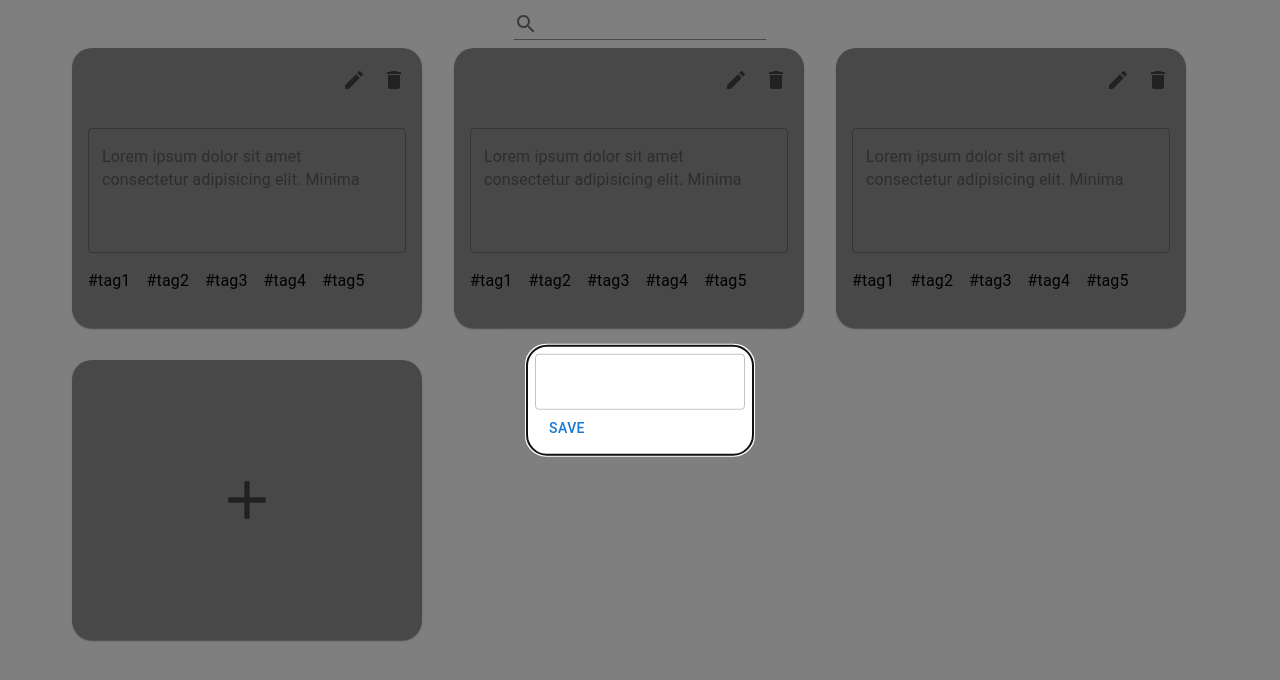
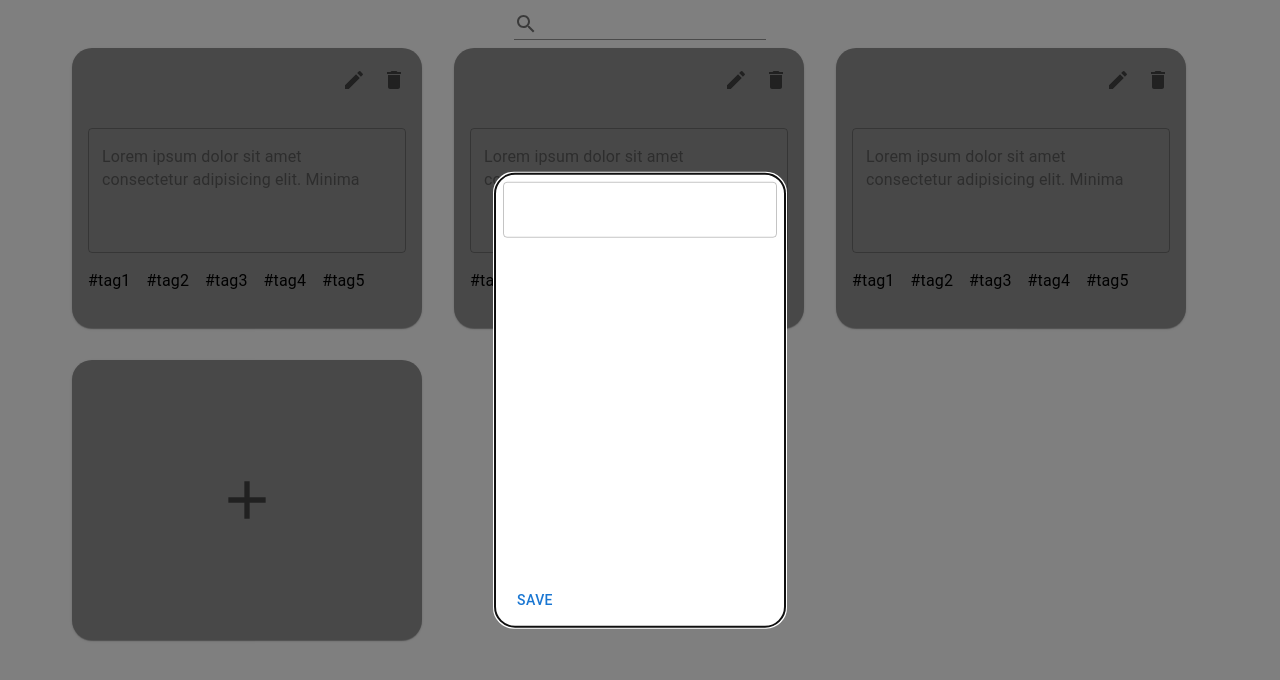
Before and after one commit to Sanvinganza/MyNote, a React (Create React App) app: page / in a window 1280 px wide. Shown: the top 680 px of the page. Built offline with nearby package versions, Linux system fonts and the light colour scheme.

Commit message:
added helper for generat key and update logic for modal TextField

```diff
--- a/src/components/NoteModal.tsx
+++ b/src/components/NoteModal.tsx
@@ -1,16 +1,7 @@
-import {
-  Alert,
-  Box,
-  Breadcrumbs,
-  Button,
-  Container,
-  Modal,
-  Snackbar,
-  TextField,
-  Typography,
-} from "@mui/material";
+import { Alert, Box, Button, Modal, Snackbar, TextField } from "@mui/material";
 import React, { ChangeEvent, useRef, useState } from "react";
-import { findTags } from "../helpers";
+import { findTags, getKey } from "../helpers";
+
 export interface INoteModalProps {
   open?: boolean;
   setOpen?: (open: boolean) => void;
@@ -28,10 +19,15 @@ export function NoteModal({
   const onChange = (e: ChangeEvent<HTMLInputElement>) => {
     e.preventDefault();
     const lastChar = e.target.value[e.target.value.length - 1];
-    word.current += lastChar;
 
     if (lastChar === " " || lastChar === "\n") {
       console.log("word: ", word, "words: ", words);
+
+      if (lastChar === "\n") {
+        words.push(<br />);
+      } else {
+        words.push(" ");
+      }
 
       if (tags !== findTags(e.target.value)) {
         setTags(findTags(e.target.value));
@@ -47,6 +43,8 @@ export function NoteModal({
       }
 
       word.current = "";
+    } else {
+      word.current += lastChar;
     }
   };
 
@@ -58,27 +56,19 @@ export function NoteModal({
     <>
       <Modal open={open} onClose={() => setOpen(false)}>
         <Box sx={style}>
-          <Breadcrumbs aria-label="breadcrumb">
-            {tags.map((tag) => (
-              <Typography key={tag} color="text.primary">
-                {tag}
-              </Typography>
+          <TextField
+            multiline
+            inputProps={{ style: { color: "transparent" } }}
+            onChange={onChange}
+            style={{ height: 400, width: "100%" }}
+          />
+          <div
+            style={{ position: "absolute", top: 25, left: 25, fontSize: 18 }}
+          >
+            {words.map((word) => (
+              <React.Fragment key={getKey()}>{word}</React.Fragment>
             ))}
-          </Breadcrumbs>
-          <TextField multiline style={textStyle} onChange={onChange} />
-          <Breadcrumbs aria-label="breadcrumb">
-            {words.map((word) => (
-              <Typography
-                style={{
-                  width: 400,
-                  minHeight: 40,
-                  marginBottom: 5,
-                }}
-              >
-                {word}
-              </Typography>
-            ))}
-          </Breadcrumbs>
+          </div>
           <Button onClick={save}>SAVE</Button>
         </Box>
       </Modal>
@@ -95,8 +85,6 @@ export function NoteModal({
   );
 }
 
-const textStyle: React.CSSProperties = {};
-
 const style: React.CSSProperties = {
   position: "absolute" as "absolute",
   top: "50%",
--- a/src/helpers.ts
+++ b/src/helpers.ts
@@ -4,3 +4,4 @@ export const findTags = (str: string) =>
     .join("")
     .split(" ")
     .filter((word) => word.startsWith("#"));
+export const getKey = () => Math.floor((Math.random() * 1000000) / 49) + 1123;
```
